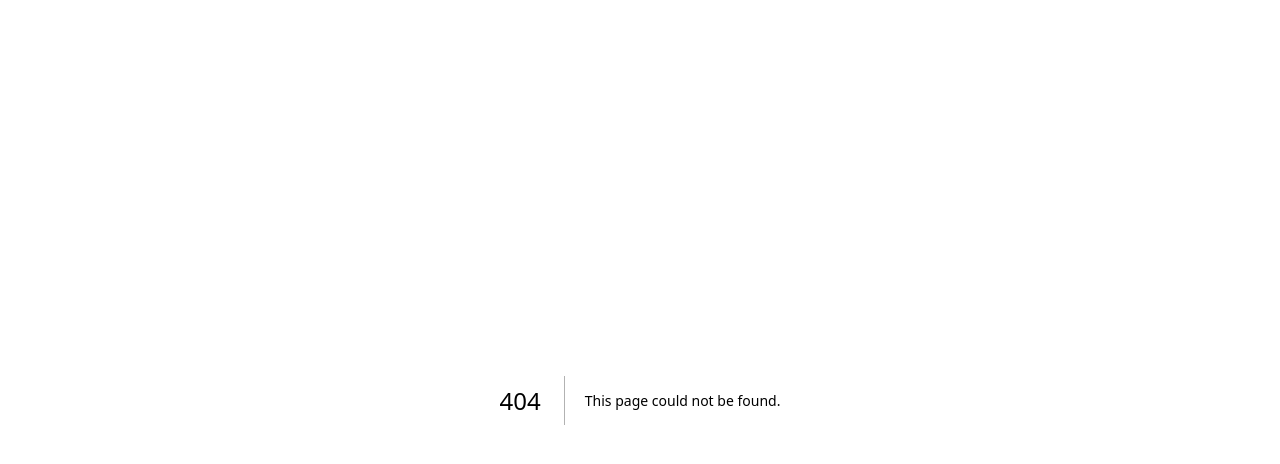
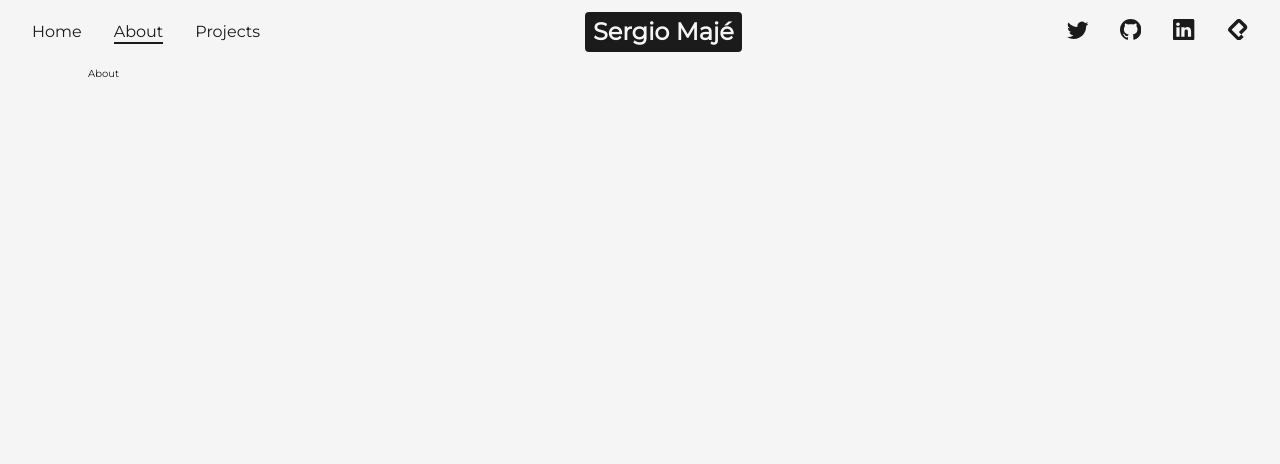
Before and after one commit to smaje99/portfolio, a Next.js app: page /about in a window 1280 px wide. Before the commit this address had no page. Shown: the top 464 px of the page. Built offline with nearby package versions, Linux system fonts and the light colour scheme.

Commit message:
🏗️ Implement UI architectural changes

```diff
--- a/src/components/Layout/Layout.module.scss
+++ b/src/components/Layout/Layout.module.scss
@@ -1,7 +1,13 @@
+@import '@/styles/organisms/pages';
+
 .layout {
   width: 100vw;
   height: 100vh;
   display: grid;
   grid-template-columns: 1fr;
   overflow-x: hidden;
+
+  > main {
+    @include main;
+  }
 }
--- a/src/components/NavBar/NavBar.module.scss
+++ b/src/components/NavBar/NavBar.module.scss
@@ -1,5 +1,5 @@
+@import '@/styles/atoms/ui-list';
 @import '@/styles/elements/links';
-@import '@/styles/elements/lists';
 @import '@/styles/settings/colors';
 
 .navbar {
--- a/src/modules/Home/Home.module.scss
+++ b/src/modules/Home/Home.module.scss
@@ -1,9 +1,6 @@
 @import '@/styles/settings/colors';
 
 .main {
-  width: 80vw;
-  height: 100%;
-  display: grid;
   place-content: center;
   grid-template:
     'picture brand' 3fr
@@ -11,7 +8,6 @@
     'picture resume' 1fr /
     40% 60%;
   gap: 0 8rem;
-  margin: auto;
 }
 
 .picture {
--- /dev/null
+++ b/src/pages/about.tsx
@@ -0,0 +1,18 @@
+import { Layout } from '@/components/Layout';
+import { NextPageWithLayout } from '@/types/next';
+
+import { styles } from '@/modules/Home';
+
+const Home: NextPageWithLayout = () => {
+  return (
+    <main className={styles.main}>
+      About
+    </main>
+  );
+};
+
+Home.getLayout = function getLayout(page) {
+  return <Layout>{page}</Layout>;
+};
+
+export default Home;
--- /dev/null
+++ b/src/styles/organisms/_pages.scss
@@ -0,0 +1,6 @@
+@mixin main {
+  width: 80vw;
+  height: calc(100vh - 7.2rem);
+  display: grid;
+  margin: auto;
+}
```
Also changed, not shown: src/styles/atoms/_ui-list.scss (renamed from src/styles/elements/_lists.scss).
